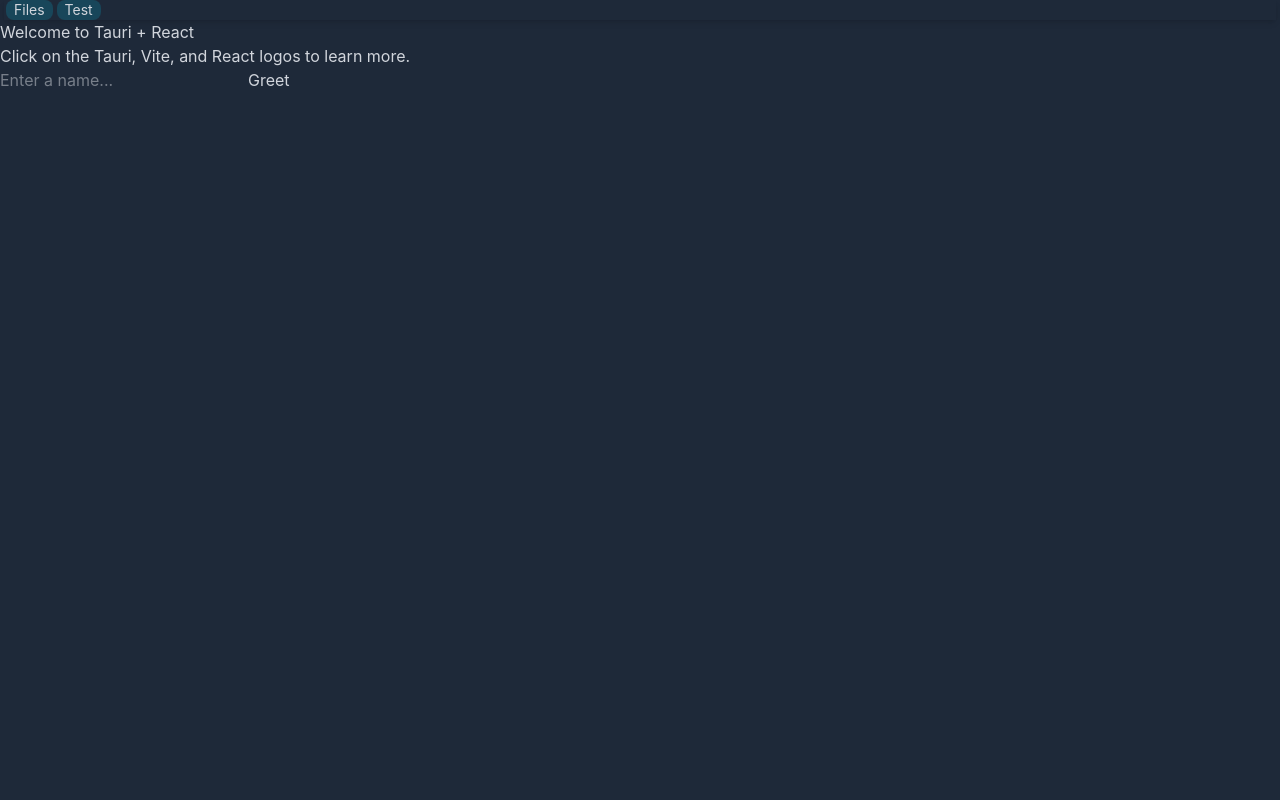
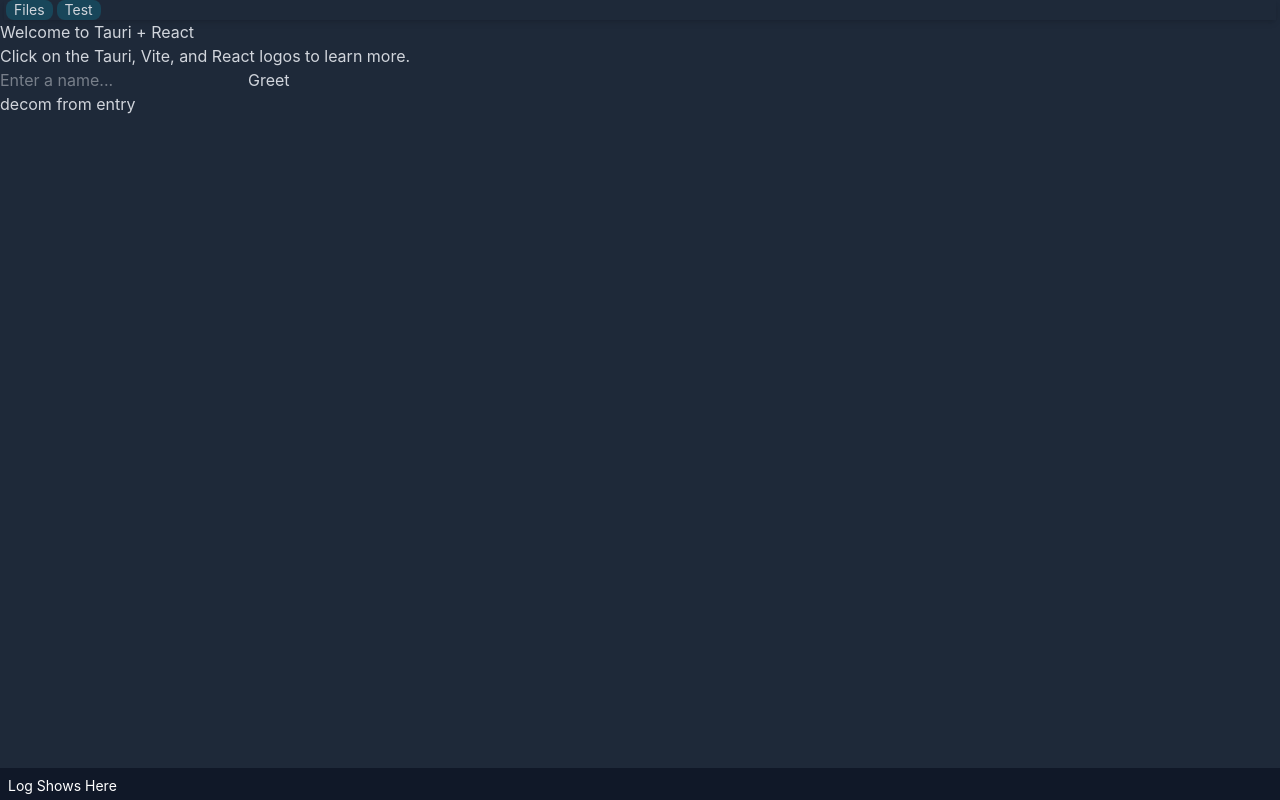
Before and after one commit to Eveheeero/fireman, a React (Vite) app in the folder firebat/: page / in a window 1280 px wide. Built offline with nearby package versions, Linux system fonts and the light colour scheme.

Commit message:
Implement LogBar, impl simple logics for firebat

```diff
--- a/firebat/package.json
+++ b/firebat/package.json
@@ -16,7 +16,8 @@
     "@tauri-apps/plugin-shell": "^2.2.1",
     "react": "^18.3.1",
     "react-dom": "^18.3.1",
-    "tailwindcss": "^4.1.6"
+    "tailwindcss": "^4.1.6",
+    "zustand": "^5.0.4"
   },
   "devDependencies": {
     "@tauri-apps/cli": "^2.5.0",
--- a/firebat/src/App.tsx
+++ b/firebat/src/App.tsx
@@ -3,6 +3,8 @@ import logoBackgrounded from "./assets/logo colored 512.png";
 import { invoke } from "@tauri-apps/api/core";
 import "./App.css";
 import Navigation from "./Navigation";
+import LogBar from "./LogBar";
+import { log } from "./logger";
 
 function App() {
   const [greetMsg, setGreetMsg] = useState("");
@@ -10,6 +12,14 @@ function App() {
 
   async function greet() {
     setGreetMsg(await invoke("greet", { name }));
+  }
+
+  async function decomFromEntry() {
+    await invoke("decom_from_entry").then((result) => {
+      log(result);
+    }).catch((error) => {
+      log(error);
+    });
   }
 
   return (
@@ -38,7 +48,10 @@ function App() {
           <button type="submit">Greet</button>
         </form>
         <p>{greetMsg}</p>
+        <button onClick={decomFromEntry}>decom from entry</button>
       </div>
+
+      <LogBar />
     </main>
   );
 }
--- /dev/null
+++ b/firebat/src/LogBar.tsx
@@ -0,0 +1,44 @@
+import React, { useState } from 'react';
+import logStorage from './logStorage';
+
+const LogBar: React.FC = () => {
+  const [isExpanded, setIsExpanded] = useState(false);
+  const logs = logStorage(state => state.logs);
+  const latestLog = logs[logs.length - 1];
+  const displayMessage = latestLog ?? 'Log Shows Here';
+
+  const handleClick = () => {
+    setIsExpanded(!isExpanded);
+  };
+
+  return (
+    <div
+      className={`
+        fixed bottom-0 left-0 right-0 bg-gray-900 text-white p-2 text-sm cursor-pointer
+        transition-all duration-300 ease-in-out
+        ${isExpanded ? 'h-60 overflow-y-auto' : 'h-8 overflow-hidden'}
+      `}
+      onClick={handleClick}
+    >
+      {isExpanded ? (
+        logs.length > 0 ? (
+          <div className="flex flex-col-reverse">
+            {logs.map((logMessage, index) => (
+              <div key={index} className="py-0.5 border-b border-gray-700">
+                {logMessage}
+              </div>
+            ))}
+          </div>
+        ) : (
+          <div>{displayMessage}</div>
+        )
+      ) : (
+        <div className="truncate">
+          {displayMessage}
+        </div>
+      )}
+    </div>
+  );
+};
+
+export default LogBar;
--- a/firebat/src/Navigation.tsx
+++ b/firebat/src/Navigation.tsx
@@ -1,5 +1,7 @@
 import { useEffect } from "react";
+import { invoke } from "@tauri-apps/api/core";
 import { open } from '@tauri-apps/plugin-dialog';
+import { log } from "./logger";
 
 function Nav() {
   function closeAllDropdowns() {
@@ -35,24 +37,27 @@ function Nav() {
     };
   }
 
-  async function click() {
-    const file = await open({
-      multiple: false,
-      directory: false,
-    });
-    console.log(file);
-  }
-
   useEffect(() => {
     const cleanup = registerEventListener();
     return cleanup; // cleanup
   }, []); // 빈 배열: 마운트 시 한 번 실행, 언마운트 시 클린업 실행
 
+  async function openFile() {
+    const file = await open({
+      multiple: false,
+      directory: false,
+    });
+    log("Open Fireball with", file);
+    await invoke("open_file", { path: file }).then(() => { log("Open Success"); }).catch((error) => {
+      log(error);
+    });
+  }
+
   return (<nav className="navbar shadow-md mx-1 flex justify-start">
     <div className="relative dropdown-group">
       <button onClick={(e) => openDropdown(e)} className="dft-btn mx-0.5">Files</button>
       <div className="dropdown dropdown-menu hidden">
-        <button onClick={(_e) => click()} className="dropdown-item">Open</button>
+        <button onClick={(_e) => openFile()} className="dropdown-item">Open</button>
       </div>
     </div>
     <div className="relative dropdown-group">
--- /dev/null
+++ b/firebat/src/logStorage.ts
@@ -0,0 +1,16 @@
+import { create } from 'zustand';
+
+interface LogState {
+  logs: string[];
+  addLog: (message: string) => void;
+}
+
+const logStorage = create<LogState>((set) => ({
+  logs: [],
+  addLog: (message) =>
+    set((state) => {
+      return { logs: [...state.logs, message] };
+    }),
+}));
+
+export default logStorage;
--- /dev/null
+++ b/firebat/src/logger.ts
@@ -0,0 +1,16 @@
+import logStorage from './logStorage';
+
+const formatLogMessage = (message: string): string => {
+  const now = new Date();
+  const timestamp = now.toLocaleTimeString();
+  return `[${timestamp}] ${message}`;
+};
+
+export const log = (...data: any[]) => {
+  let s = "";
+  for (const i of data) {
+    s += i;
+  }
+  const formattedMessage = formatLogMessage(s);
+  logStorage.getState().addLog(formattedMessage);
+};
```
Also changed, not shown: 2 other files (tests, documents, lock files or other folders).
